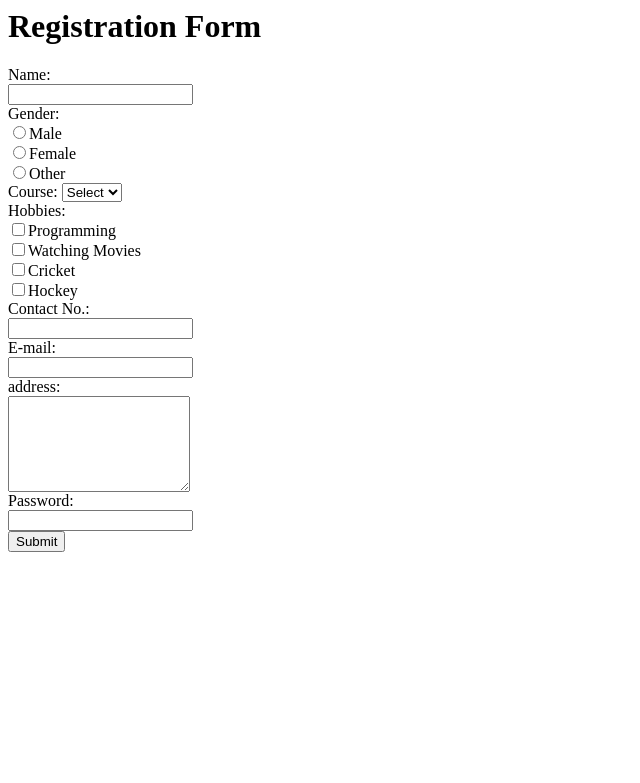
After one commit to skpal89/Learning, a PHP site: page /demo/RegPage.php in a window 1280 px wide. The commit adds this page. Shown: the top 783 px of the page, without its empty margins (0-640 px from the left). Run offline with PHP 8.4, Linux system fonts and the light colour scheme.

Commit message:
prepared homepage and registration and login page

```diff
--- /dev/null
+++ b/demo/RegPage.php
@@ -0,0 +1,80 @@
+<?php
+
+
+
+if(isset($_POST)&& !empty($_POST)){
+    $name = $_POST["name"];
+    $gender = $_POST["gender"];
+    $course = $_POST["course"];
+    $hobbies = implode(',',$_POST['hobbies']);
+    $contact =$_POST["contact"];
+    $email =$_POST["email"];
+    $address =$_POST["address"];
+    $password =$_POST["password"];
+
+    $servername="localhost";
+    $username="root";
+    $password="";
+    $database="ecom";
+
+    /*create connection*/
+    $conn=mysqli_connect($servername, $username, $password, $database);
+    if ($conn->connect_error) {
+        die("Connection failed: " . $conn->connect_error);
+    }
+
+    $sql = "INSERT INTO user (name, gender, course, hobby, contact, email, address, password) values('".$name."','". $gender."','".$course."','".implode(',',[$hobbies])."','".$contact."','".  $email."','".$address."','".$password."')";
+
+    //echo $sql;
+    if (mysqli_query($conn, $sql)) {
+        ?>
+    <a href="login.php">Sign In</a><br>
+    <?php
+        echo " saved successfully";
+      } else {
+        echo "Error: " . $sql . "<br>" . mysqli_error($conn);
+      }
+
+      mysqli_close($conn);
+}
+
+
+
+
+?>
+<html>
+    <body>
+        <form action="RegPage.php" method="post">
+        <h1>Registration Form</h1>
+        <label>Name:</label><br>
+        <input type="text" name="name"><br>
+        <label>Gender:</label><br>
+        <input type="radio" id="male" name="gender" value="Male">Male<br>
+        <input type="radio"id="female" name="gender" value="female">Female<br>
+        <input type="radio" id="other" name="gender" value="other">Other<br>
+        <label>Course:</label>
+        <select name="course">
+        <option value="">Select</option>
+            <option value="BCA" name= >BCA</option>
+            <option value="BBA">BBA</option>
+            <option value="BTech">BTech</option>
+            <option value="MCA">MCA</option>
+            <option value="MBA">MBA</option>
+            <option value="MTech">Mtech</option>
+        </select><br>
+        <label>Hobbies:</label><br>
+        <input type="checkbox" id="Programming" name="hobbies[]" value="Programming">Programming<br>
+        <input type="checkbox" id="Watching Movies" name="hobbies[]" value="Watching Movies">Watching Movies <br>
+        <input type="checkbox" id="Cricket" name="hobbies[]" value="Cricket">Cricket<br>
+        <input type="checkbox" id="hockey" name="hobbies[]" value="Hockey">Hockey<br>
+        <label>Contact No.:</label><br>
+        <input type="text" name="contact"><br>
+        <label>E-mail:</label><br>
+        <input type="text" name="email"><br>
+        <label>address:</label><br>
+        <textarea name="address" id="address" rows="6" col="140"></textarea><br>
+        <label>Password:</label><br>
+        <input type="text" name="password"><br>
+        <input type="Submit" value="Submit">
+</body>
+    </html>
```
Also changed, not shown: demo/appli.php (added, +72 -0 lines), demo/home.php (added, +9 -0 lines), demo/login.php (added, +11 -0 lines), registration.php (+5 -2 lines), git.txt (line endings or trailing spaces).
